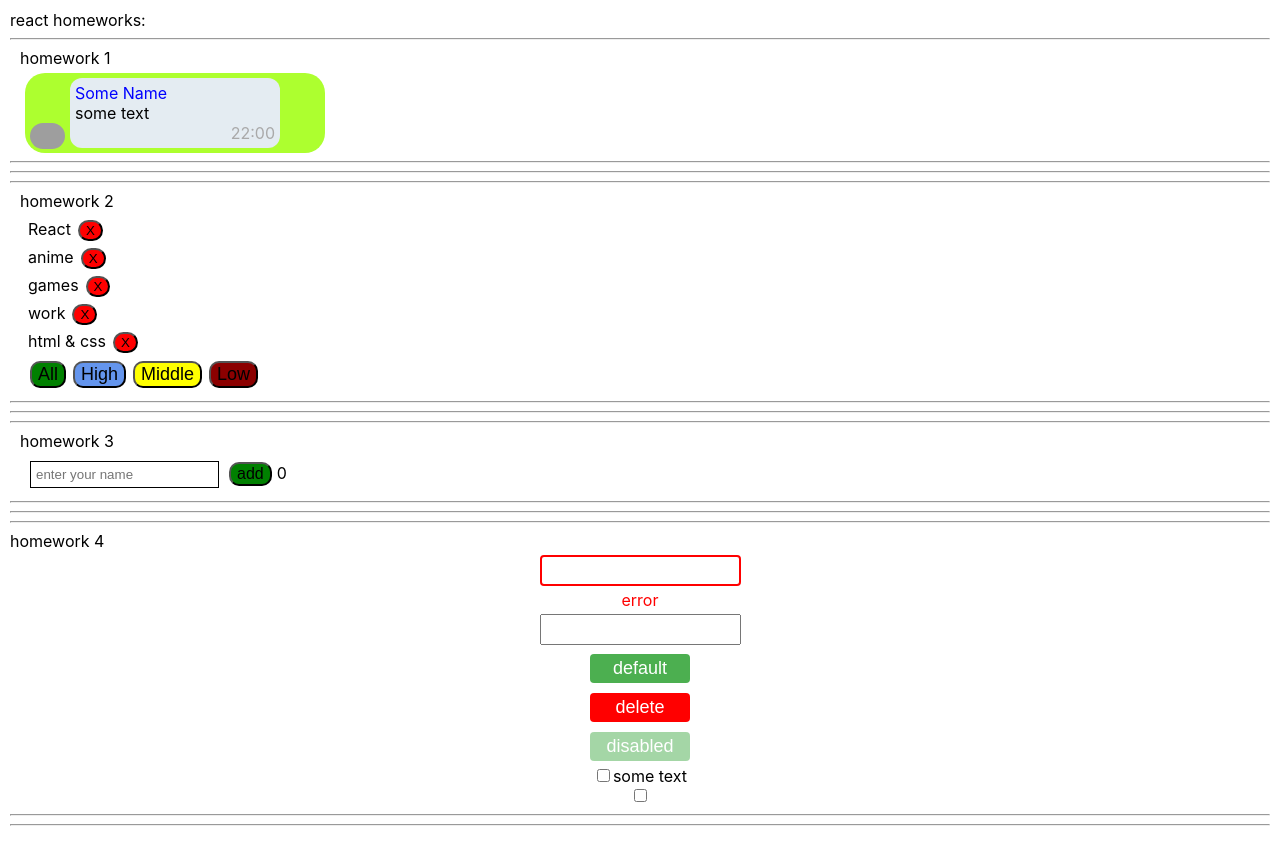
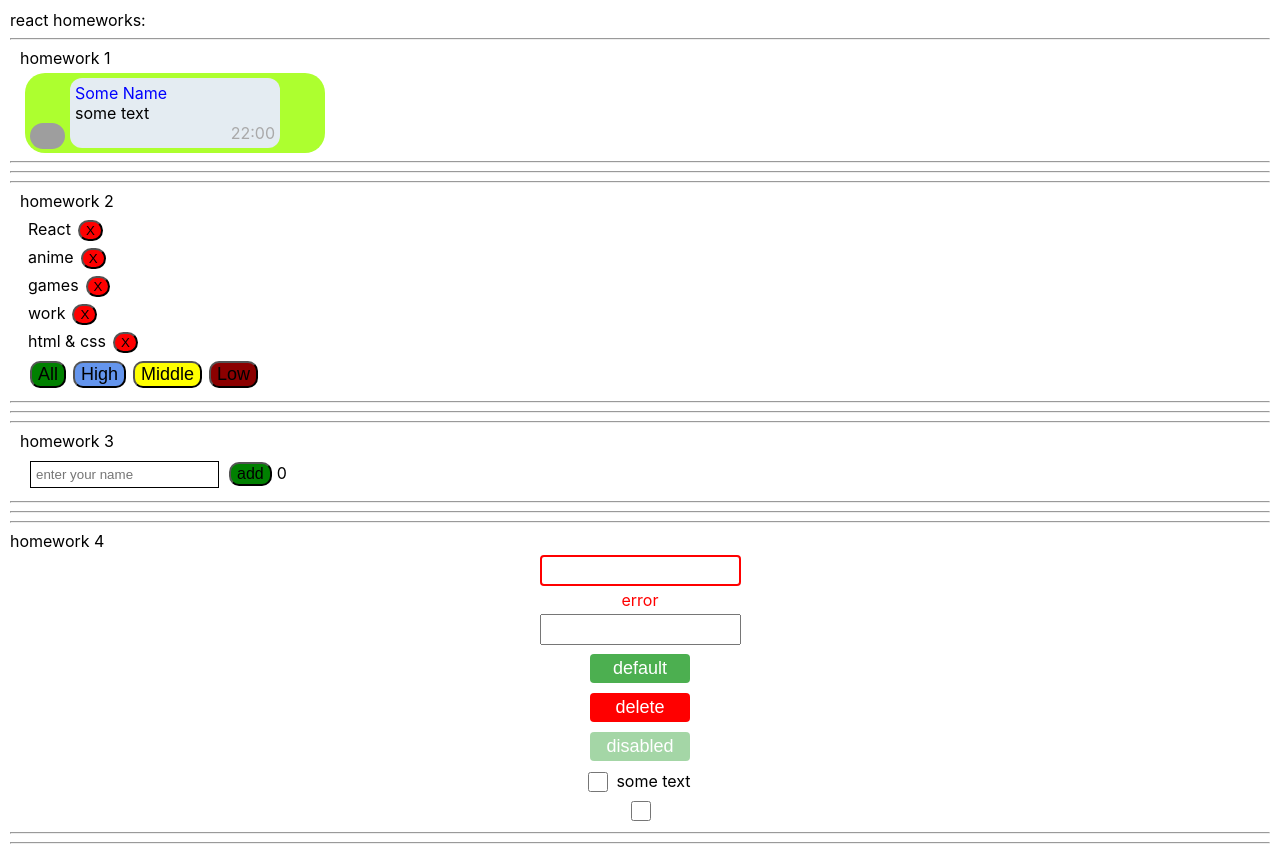
Before and after one commit to Saveliy-Georgiy/Homework2.0, a React (Create React App) app: page / in a window 1280 px wide. Built offline with nearby package versions, Linux system fonts and the light colour scheme; grey boxes are pictures that could not be loaded.

Commit message:
Added styles for checkbox

```diff
--- a/src/p2-homeworks/h4/common/c3-SuperCheckbox/SuperCheckbox.module.css
+++ b/src/p2-homeworks/h4/common/c3-SuperCheckbox/SuperCheckbox.module.css
@@ -1,7 +1,16 @@
+.checkboxWrapper {
+    display: flex;
+    flex-direction: row;
+    align-items: center;
+}
+
 .checkbox {
-
+    height: 20px;
+    width: 20px;
+    margin-top: 5px;
 }
 
 .spanClassName {
-
+    margin: 5px;
+    font-size: 16px;
 }
--- a/src/p2-homeworks/h4/common/c3-SuperCheckbox/SuperCheckbox.tsx
+++ b/src/p2-homeworks/h4/common/c3-SuperCheckbox/SuperCheckbox.tsx
@@ -29,7 +29,7 @@ const SuperCheckbox: React.FC<SuperCheckboxPropsType> = (
     const finalInputClassName = `${s.checkbox} ${className ? className : ''}`
 
     return (
-        <label>
+        <label className={s.checkboxWrapper}>
             <input
                 type={'checkbox'}
                 onChange={onChangeCallback}
```
